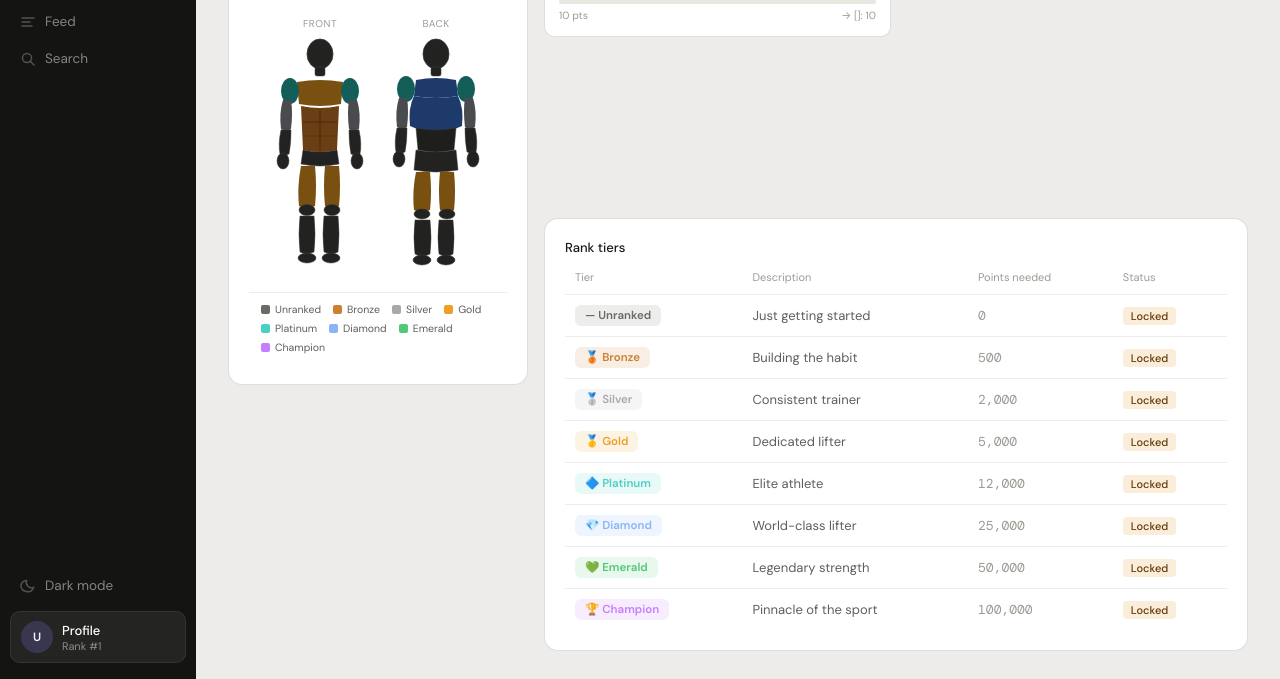
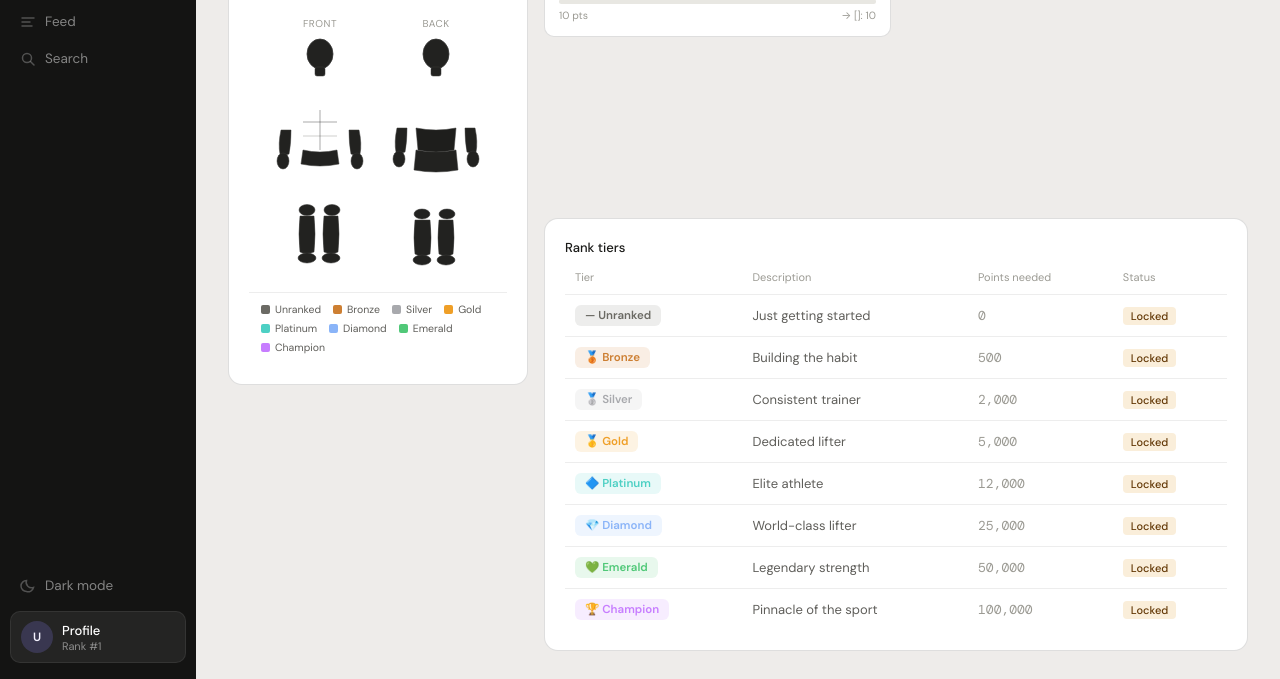
Before and after one commit to pat-caputi/agile-web-development, a Flask app: template templates/ranks.html in a window 1280 px wide. Shown: the part 324-1003 px from the top of the page. Run offline with Flask 3, Linux system fonts and the light colour scheme; the template is opened without the code that fills it: most values are stand-ins (such as "Sample title", 1, 10 or a date in 2020).

Commit message:
fixed Rank body flicker from being hardcoded

```diff
--- a/templates/ranks.html
+++ b/templates/ranks.html
@@ -5,14 +5,17 @@
   <meta name="viewport" content="width=device-width, initial-scale=1.0">
   <title>My Ranks · LiftAGILE</title>
   <script>
-    document.documentElement.setAttribute(
-      'data-theme',
-      localStorage.getItem('liftlab-theme') || 'light'
-    );
-    if (localStorage.getItem('liftlab-sidebar') === 'collapsed') {
-      document.documentElement.setAttribute('data-sidebar', 'collapsed');
-    }
-    document.documentElement.classList.add('preloading');
+    (function(){
+      var t = localStorage.getItem('liftlab-theme') || 'light';
+      document.documentElement.setAttribute('data-theme', t);
+      if (t === 'dark') {
+        document.documentElement.style.background  = '#0F0F0E';
+        document.documentElement.style.colorScheme = 'dark';
+      }
+      if (localStorage.getItem('liftlab-sidebar') === 'collapsed')
+        document.documentElement.setAttribute('data-sidebar', 'collapsed');
+      document.documentElement.classList.add('preloading');
+    })();
   </script>
   <link rel="stylesheet" href="{{ url_for('static', filename='css/style.css') }}">
   <style>
@@ -397,21 +400,21 @@
               <rect x="49" y="33" width="10" height="9" rx="2" fill="#222220" stroke="#383836" stroke-width="0.5"/>
 
               <!-- CHEST (pectorals) -->
-              <path class="muscle-region fill-gold" id="f-chest" data-muscle="chest"
+              <path class="muscle-region fill-{{ muscle_data['chest'].tier_name | lower }}" id="f-chest" data-muscle="chest"
                     d="M31 48 Q54 44 77 48 L75 70 Q54 74 33 70 Z"/>
 
               <!-- SHOULDERS front left -->
-              <ellipse class="muscle-region fill-platinum" id="f-shl" data-muscle="shoulders"
+              <ellipse class="muscle-region fill-{{ muscle_data['shoulders'].tier_name | lower }}" id="f-shl" data-muscle="shoulders"
                        cx="24" cy="57" rx="9" ry="13"/>
               <!-- SHOULDERS front right -->
-              <ellipse class="muscle-region fill-platinum" id="f-shr" data-muscle="shoulders"
+              <ellipse class="muscle-region fill-{{ muscle_data['shoulders'].tier_name | lower }}" id="f-shr" data-muscle="shoulders"
                        cx="84" cy="57" rx="9" ry="13"/>
 
               <!-- BICEPS left -->
-              <path class="muscle-region fill-silver" id="f-arml" data-muscle="arms"
+              <path class="muscle-region fill-{{ muscle_data['arms'].tier_name | lower }}" id="f-arml" data-muscle="arms"
                     d="M17 66 Q13 79 15 95 Q21 99 25 95 Q27 79 25 66 Z"/>
               <!-- BICEPS right -->
-              <path class="muscle-region fill-silver" id="f-armr" data-muscle="arms"
+              <path class="muscle-region fill-{{ muscle_data['arms'].tier_name | lower }}" id="f-armr" data-muscle="arms"
                     d="M91 66 Q95 79 93 95 Q87 99 83 95 Q81 79 83 66 Z"/>
 
               <!-- Forearms + hands (neutral, no rank) -->
@@ -421,7 +424,7 @@
               <ellipse cx="91" cy="127" rx="6" ry="8" fill="#222220" stroke="#383836" stroke-width="0.5"/>
 
               <!-- CORE / ABS -->
-              <path class="muscle-region fill-bronze" id="f-core" data-muscle="core"
+              <path class="muscle-region fill-{{ muscle_data['core'].tier_name | lower }}" id="f-core" data-muscle="core"
                     d="M35 72 Q54 76 73 72 L71 116 Q54 120 37 116 Z"/>
               <!-- Six-pack dividers -->
               <line x1="54" y1="76" x2="54" y2="116" stroke="#0A0A08" stroke-width="0.7" opacity="0.5"/>
@@ -432,10 +435,10 @@
               <path d="M37 116 Q54 120 71 116 L73 130 Q54 134 35 130 Z" fill="#222220" stroke="#383836" stroke-width="0.5"/>
 
               <!-- QUADS left -->
-              <path class="muscle-region fill-gold" id="f-legl" data-muscle="legs"
+              <path class="muscle-region fill-{{ muscle_data['legs'].tier_name | lower }}" id="f-legl" data-muscle="legs"
                     d="M35 132 Q31 152 33 172 Q41 176 49 172 Q51 152 49 132 Z"/>
               <!-- QUADS right -->
-              <path class="muscle-region fill-gold" id="f-legr" data-muscle="legs"
+              <path class="muscle-region fill-{{ muscle_data['legs'].tier_name | lower }}" id="f-legr" data-muscle="legs"
                     d="M59 132 Q57 152 59 172 Q67 176 73 172 Q75 152 73 132 Z"/>
 
               <!-- Knees -->
@@ -463,25 +466,25 @@
               <rect x="49" y="33" width="10" height="9" rx="2" fill="#222220" stroke="#383836" stroke-width="0.5"/>
 
               <!-- TRAPS (upper back) -->
-              <path class="muscle-region fill-diamond" id="b-backtop" data-muscle="back"
+              <path class="muscle-region fill-{{ muscle_data['back'].tier_name | lower }}" id="b-backtop" data-muscle="back"
                     d="M34 46 Q54 42 74 46 L76 62 Q54 66 32 62 Z"/>
 
               <!-- SHOULDERS back left -->
-              <ellipse class="muscle-region fill-platinum" id="b-shl" data-muscle="shoulders"
+              <ellipse class="muscle-region fill-{{ muscle_data['shoulders'].tier_name | lower }}" id="b-shl" data-muscle="shoulders"
                        cx="24" cy="55" rx="9" ry="13"/>
               <!-- SHOULDERS back right -->
-              <ellipse class="muscle-region fill-platinum" id="b-shr" data-muscle="shoulders"
+              <ellipse class="muscle-region fill-{{ muscle_data['shoulders'].tier_name | lower }}" id="b-shr" data-muscle="shoulders"
                        cx="84" cy="55" rx="9" ry="13"/>
 
               <!-- LATS -->
-              <path class="muscle-region fill-diamond" id="b-lats" data-muscle="back"
+              <path class="muscle-region fill-{{ muscle_data['back'].tier_name | lower }}" id="b-lats" data-muscle="back"
                     d="M32 62 Q26 74 28 92 Q41 98 54 96 Q67 98 80 92 Q82 74 76 62 Q54 66 32 62 Z"/>
 
               <!-- TRICEPS left -->
-              <path class="muscle-region fill-silver" id="b-arml" data-muscle="arms"
+              <path class="muscle-region fill-{{ muscle_data['arms'].tier_name | lower }}" id="b-arml" data-muscle="arms"
                     d="M17 64 Q13 77 15 93 Q21 97 25 93 Q27 77 25 64 Z"/>
               <!-- TRICEPS right -->
-              <path class="muscle-region fill-silver" id="b-armr" data-muscle="arms"
+              <path class="muscle-region fill-{{ muscle_data['arms'].tier_name | lower }}" id="b-armr" data-muscle="arms"
                     d="M91 64 Q95 77 93 93 Q87 97 83 93 Q81 77 83 64 Z"/>
 
               <!-- Forearms + hands (back, neutral) -->
@@ -497,10 +500,10 @@
               <path d="M34 116 Q54 120 74 116 L76 136 Q54 140 32 136 Z" fill="#222220" stroke="#383836" stroke-width="0.5"/>
 
               <!-- HAMSTRINGS left -->
-              <path class="muscle-region fill-gold" id="b-legl" data-muscle="legs"
+              <path class="muscle-region fill-{{ muscle_data['legs'].tier_name | lower }}" id="b-legl" data-muscle="legs"
                     d="M34 138 Q30 158 32 176 Q40 180 48 176 Q50 158 48 138 Z"/>
               <!-- HAMSTRINGS right -->
-              <path class="muscle-region fill-gold" id="b-legr" data-muscle="legs"
+              <path class="muscle-region fill-{{ muscle_data['legs'].tier_name | lower }}" id="b-legr" data-muscle="legs"
                     d="M58 138 Q56 158 58 176 Q66 180 72 176 Q74 158 72 138 Z"/>
 
               <!-- Knees back -->
```
Also changed, not shown: templates/workout_detail.html (+11 -8 lines).
